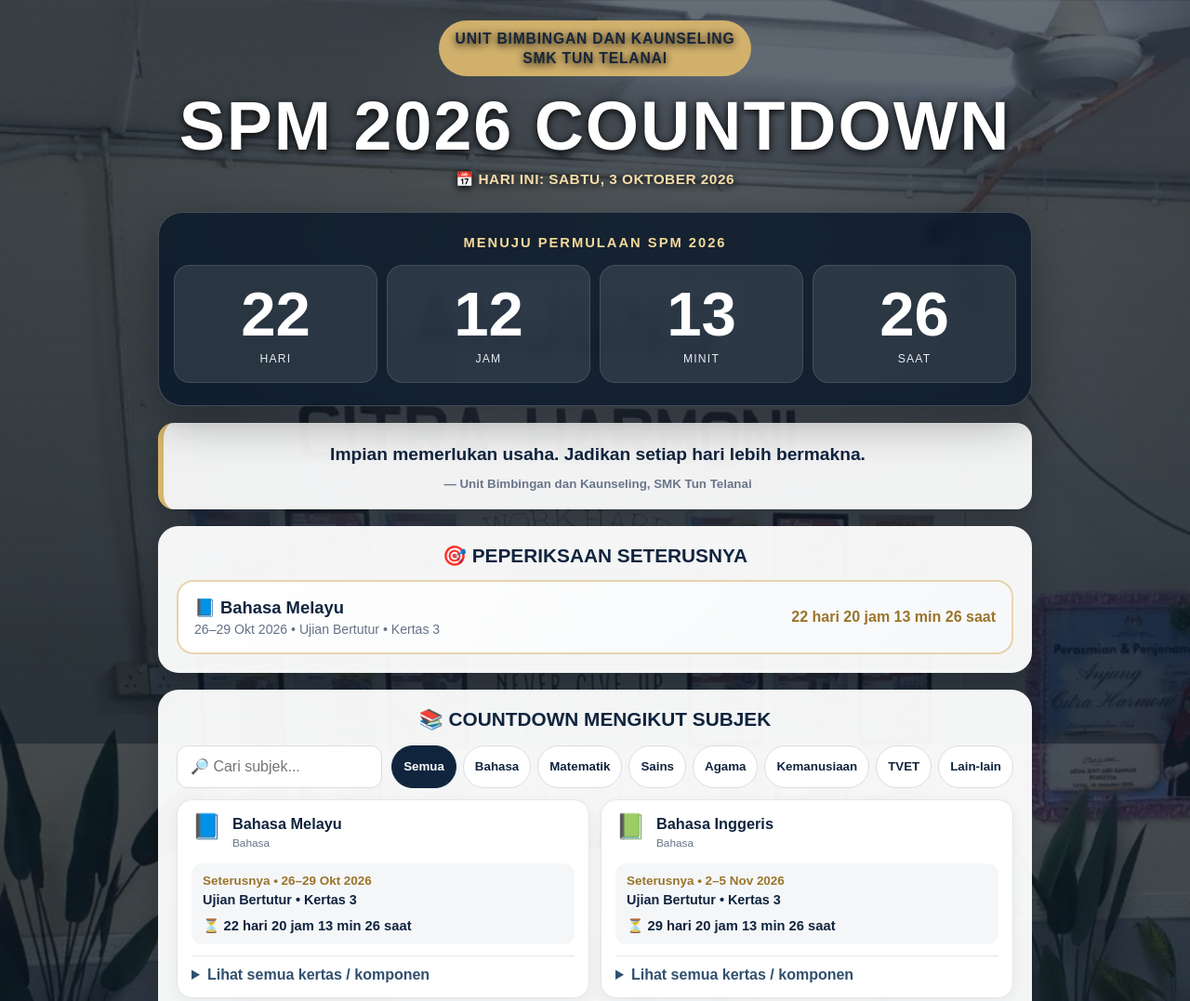
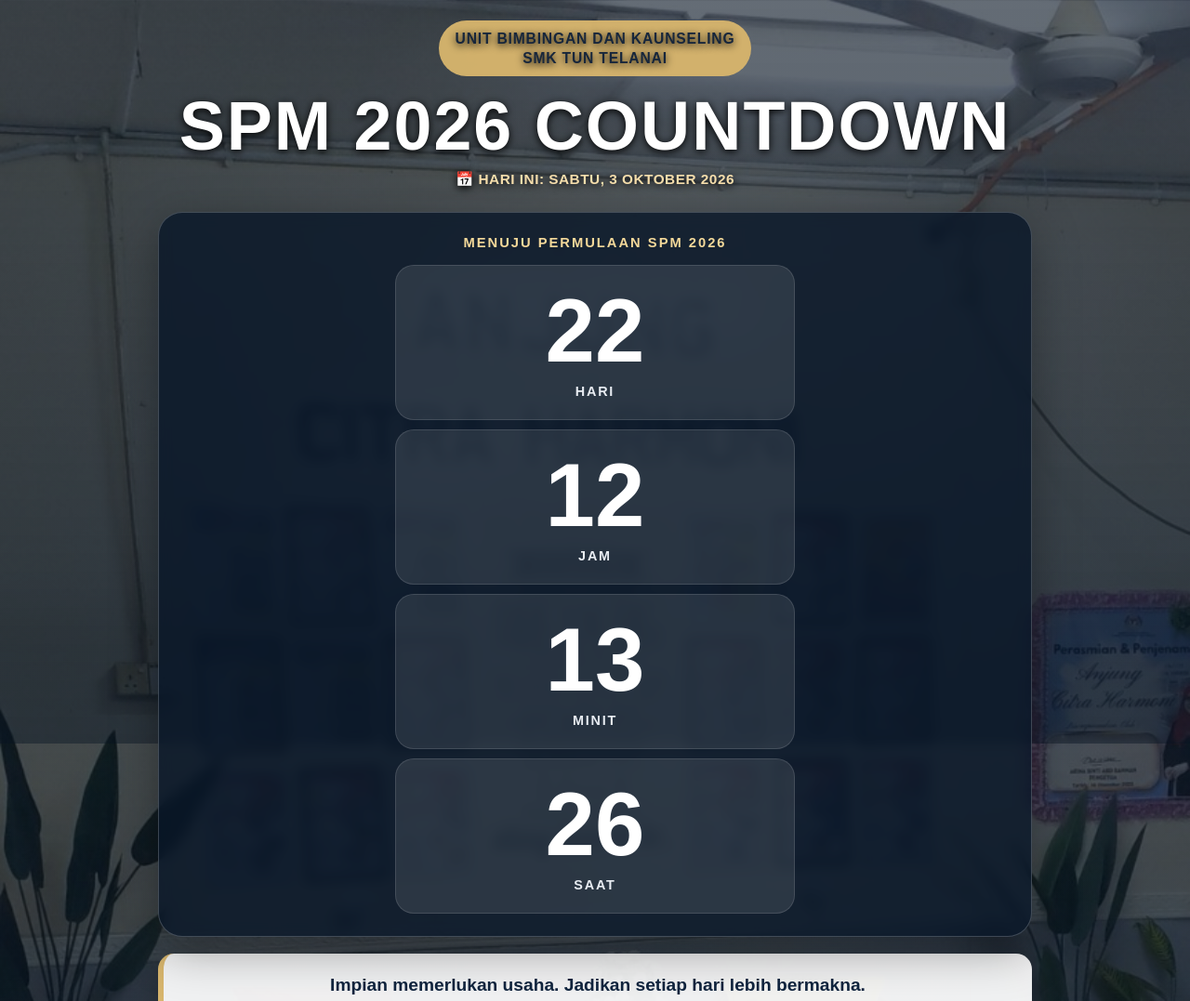
Before and after one commit to ubksmktuntelanai/spm-2026-countdown, a plain HTML site: page index.html in a window 1280 px wide. Shown: the top 1077 px of the page at 93% size. Drawn offline with Linux system fonts and the light colour scheme.

Commit message:
Add files via upload

```diff
--- a/index.html
+++ b/index.html
@@ -30,10 +30,10 @@ h1{font-size:clamp(2.25rem,7vw,4.6rem);margin:15px 0 3px;letter-spacing:2px;line
   box-shadow:0 15px 50px rgba(0,0,0,.35)
 }
 .label{text-align:center;text-transform:uppercase;letter-spacing:2px;font-size:.92rem;color:var(--gold2);font-weight:700}
-.countdown{display:grid;grid-template-columns:repeat(4,1fr);gap:10px;margin-top:16px}
-.unit{background:rgba(255,255,255,.1);border-radius:17px;padding:18px 8px;text-align:center;border:1px solid rgba(255,255,255,.12)}
-.num{font-size:clamp(2rem,7vw,4.2rem);font-weight:800;line-height:1}
-.unit span{display:block;margin-top:8px;font-size:.76rem;letter-spacing:1.2px;color:#e9edf3}
+.countdown{display:grid;grid-template-columns:1fr;gap:10px;margin-top:16px;max-width:430px;margin-left:auto;margin-right:auto}
+.unit{background:rgba(255,255,255,.1);border-radius:20px;padding:22px 12px;text-align:center;border:1px solid rgba(255,255,255,.12)}
+.num{font-size:clamp(3.4rem,14vw,6rem);font-weight:800;line-height:1}
+.unit span{display:block;margin-top:9px;font-size:.9rem;letter-spacing:1.8px;color:#e9edf3;font-weight:800}
 .quote{max-width:940px;margin:18px auto;background:var(--glass);color:var(--navy);border-left:6px solid var(--gold);border-radius:17px;padding:20px 22px;box-shadow:0 10px 30px rgba(0,0,0,.25);text-align:center}
 .quoteText{font-size:clamp(1rem,3vw,1.2rem);font-weight:800;line-height:1.45}
 .quote small{display:block;margin-top:10px;font-weight:700;color:#68758a}
@@ -80,7 +80,7 @@ summary{cursor:pointer;font-weight:800;color:#31506f}
 }
 @media(max-width:650px){
   .wrap{padding:17px 10px 30px}
-  .countdown{grid-template-columns:repeat(2,1fr)}
+  .countdown{grid-template-columns:1fr}
   .event{display:block} .date{margin-bottom:5px}
   .section{padding:15px;border-radius:18px}
   .count-card{padding:21px 12px;border-radius:22px}
@@ -98,7 +98,7 @@ summary{cursor:pointer;font-weight:800;color:#31506f}
 </header>
 
 <section class="count-card">
-  <div class="label">Menuju permulaan SPM 2026</div>
+  <div class="label">MENUJU PERMULAAN SPM 2026</div>
   <div class="countdown">
     <div class="unit"><div id="days" class="num">--</div><span>HARI</span></div>
     <div class="unit"><div id="hours" class="num">--</div><span>JAM</span></div>
@@ -183,7 +183,7 @@ function parts(diff){
 }
 function timerText(diff){
   const p=parts(diff);
-  return `${p.d} hari ${String(p.h).padStart(2,"0")} jam ${String(p.m).padStart(2,"0")} min ${String(p.s).padStart(2,"0")} saat`;
+  return `${p.d} hari lagi`;
 }
 function updateMainCountdown(){
   const p=parts(examStart-Date.now());
```
